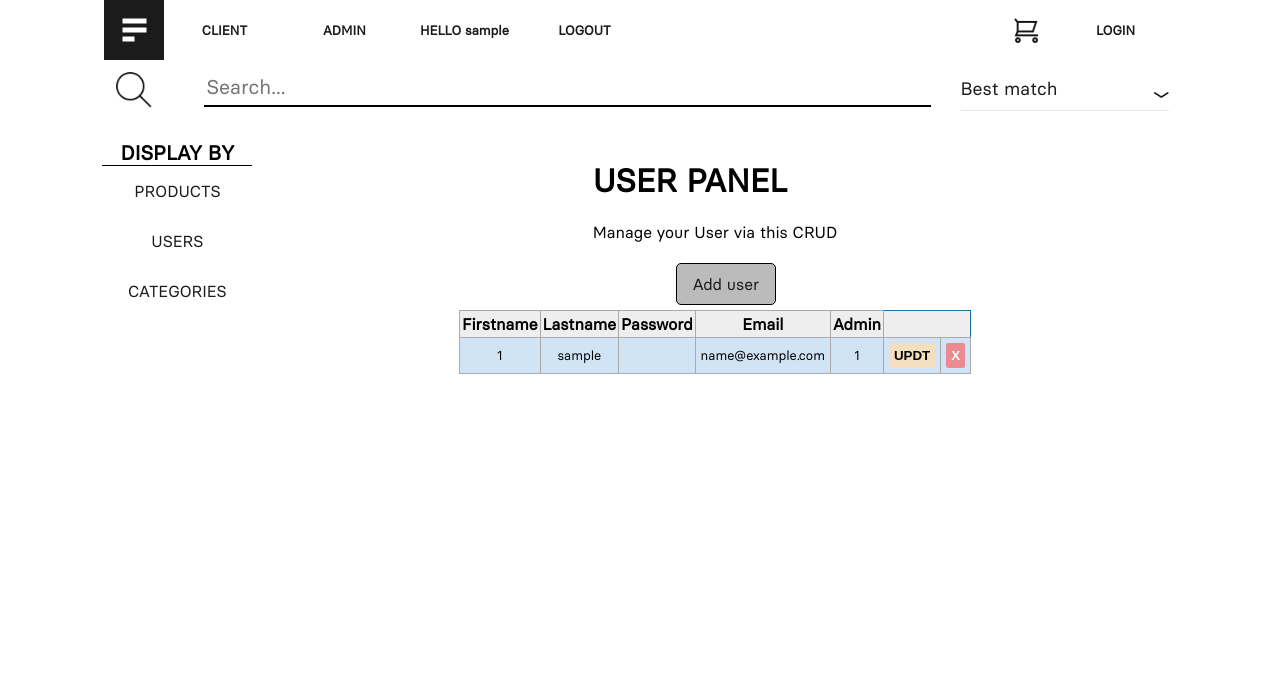
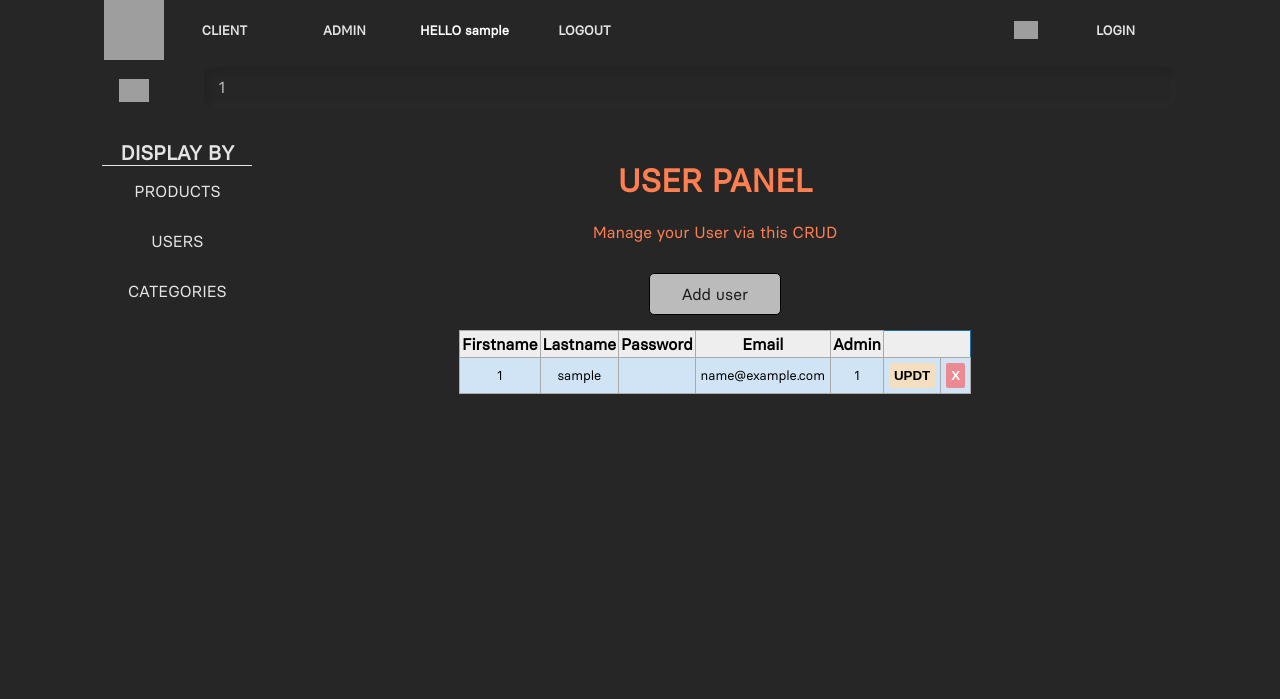
Before and after one commit to cjovignot/01_MyShop, a PHP site: page /admin_users.php in a window 1280 px wide. Shown: the top 699 px of the page. Run offline with PHP 8.4, Linux system fonts and the light colour scheme; the visitor is signed in with stand-in values (Sample User, id 1); data that the repository does not hold is empty; a stand-in replaces the project's code that opens the database connection; grey boxes are pictures that could not be loaded.

Commit message:
MAJ 0303_1014

```diff
--- a/active_filter.php
+++ b/active_filter.php
@@ -3,7 +3,7 @@
     <label id="filter_test_label" for="filter_test">FILTER BY</label>
 
     <form class="form_test" method="get">
-        <select name="category" class="field">
+        <select id="category_field" name="category" class="field">
             <option value="none">
                 <?php
                     if ($_GET['category']) {
--- a/nav_bar.php
+++ b/nav_bar.php
@@ -8,7 +8,7 @@
 
     <header>
         <div id="header_left">
-            <div id="home_logo"></div>
+            <a href="index.php"><div id="home_logo"></div></a>
             <div id="search_logo"></div>
         </div>
         <div id="header_right">
@@ -37,20 +37,12 @@
                 </div>
             </div>
             <div id="header_right_bottom">
+            <div id="header_right_bottom">
                     <div id="nav_bar_search">
-                        <input id="search_input" type="text" placeholder="Search...">
-                        <!-- Best match déroulant -->
-                        <nav id="best_match">
-                            <ul>
-                              <li class="scrolling_menu"><a href="#">Best match &ensp;</a>
-                                <ul class="sub_menu">
-                                  <li><a href="#">Match #1</a></li>
-                                  <li><a href="#">Match #2</a></li>
-                                  <li><a href="#">Match #3</a></li>
-                                </ul>
-                              </li>
-                            </ul>
-                        </nav>
+                        <form id="search_bar" action="">
+                            <input id="search_input" type="text" name="query" value="<?php echo $_SESSION['query'] ?>" placeholder="Search...">
+                            <button hidden type="submit"></button>
+                        </form>
                     </div>
             </div>
         </div>
--- a/stylesheet.css
+++ b/stylesheet.css
@@ -38,23 +38,21 @@ header {
     justify-content: center;
     z-index: 999;
     width: 100%;
-    background-color: white;
+    background-color: #262626;
 }
-    #header_left {
 
-    }
         #home_logo {
-            background-image: url(img_source/img_website/Logo.png);
+            background-image: url(img_source/img_website/LogoW.png);
             background-repeat: no-repeat;
             background-position: center;
             height: 60px;
             width: 60px;
         }
         #search_logo {
-            background-image: url(img_source/img_website/Search.png);
+            background-image: url(img_source/img_website/SearchW.png);
             background-repeat: no-repeat;
             background-position: center;
-            background-size: 60%;
+            background-size: 50%;
             height: 60px;
             width: 60px;
         }
@@ -87,11 +85,12 @@ header {
                     height: 100%;
                     display: flex;
                     justify-content: center;
+                    color: #e4e4e4;
                     align-items: center;
                     transition: 0.2s;
                 }
                 .button_menu:hover {
-                    background-color: #1b1b1b;
+                    background-color: #222222;
                     color: white;
                     transition: 0.2s;
                 }
@@ -99,7 +98,7 @@ header {
                 display: flex;
             }
                 #cart_logo {
-                    background-image: url("img_source/img_website/Cart Button.png");
+                    background-image: url("img_source/img_website/Cart ButtonW.png");
                     background-repeat: no-repeat;
                     background-position: center;
                     background-size: 40%;
@@ -108,15 +107,13 @@ header {
                     transition: 0.2s;
                 }
                 #cart_logo:hover {
-                    background-size: 50%;
+                    background-size: 42%;
                     transition: 0.2s;
                 }
                 #menu_hamburger {
                     display: none;
                 }
-        #header_right_bottom {
 
-        }
             #nav_bar_search {
                 display: flex;
                 padding: 7px 0px 0px 0px;
@@ -124,105 +121,27 @@ header {
                 #search_input {
                     width: 100%;
                     margin-left: 40px;
+                    height: 40px;
+                    font-family: 'Basier';
                     border: none;
-                    height: 40px;
-                    border-bottom: 2px black solid;
-                    font-size: 20px;
-                    font-family: 'Basier';
+                    margin-bottom: 15px;
+                    color: #bfc0c0;
+                    background: #262626;
+                    padding: 14px;
+                    font-size: 16px;
+                    border-radius: 10px;
+                    box-shadow: inset 5px 5px 5px #232323, inset -5px -5px 5px #292929;
+                    outline: none;
                 }
 
-
-        #best_match{
-            background-color: white;
-            position: sticky;
-            top: 0px;
-            font-size: 20px;
-            width: 20%;
-            height: 43px;
-            min-width: 208px;
-            margin: 0px 7px 0 30px;
-            padding: 0px 0px 0px 0px;
-            border-bottom: 1.5px #80808030 solid;
-        }
-        #best_match_responsive {
-            display: none;
-        }
-
-        #best_match ul{
-            margin: 0;
-            list-style-type: none;
-            padding: 0;
-        }
-        #best_match ul::after{
-            content: "";
-            display: table;
-            clear: both;
-        }
-
-        #best_match ul li{
-            float: left;
-            width: 100%;
-            text-align: center;
-            position: relative;
-        }
-
-        #best_match a{
-            display: flex;
-            text-decoration: none;
-            text-align: left;
-            font-size: 18px;
-            height: 42px;
-            font-weight: 100;
-            justify-content: space-between;
-            align-items: center;
-            color: #1b1b1b;
-            border-bottom: 2px solid transparent;
-            transition: 0.2s;
-        }
-        #best_match a:hover{
-            color:  #c4c4c4;
-            border-bottom: 2px solid #1b1b1b;
-        }
-
-        .sub_menu{
-            display: none;
-            box-shadow: 0px 1px 2px  #1b1b1b;
-            background-color: white;
-            position: absolute;
-            width: 100%;
-            z-index: 1000;
-        }
-        #best_match > ul li:hover .sub_menu{
-            display: block;
-        }
-        .sub_menu li{
-            float: none;
-            width: 100%;
-            text-align: left;
-        }
-        .sub_menu a{
-            padding: 10px;
-            border-bottom: none;
-        }
-        .sub_menu a:hover{
-            border-bottom: none;
-            background-color:  #1b1b1b;
-        }
-
-        .scrolling_menu > a::after{
-            content: " ﹀";
-            font-size: 15px;
-            display: flex;
-            align-self: end;
-            font-weight: bold;
-        }
 
 /* START ADMIN MENU LEFT */
 #admin_menu_left {
     align-items: center;
     display: flex;
     left: 110px;
-    z-index: 999;
+    color: #e4e4e4;
+    z-index: 0;
     flex-direction: column;
     max-height: 300px;
     width: 150px;
@@ -230,18 +149,19 @@ header {
 #title_menu {
     font-size: 20px;
     font-weight: bold;
-    border-bottom: 1px black solid;
+    border-bottom: 1px #e4e4e4 solid;
     width: 100%;
     text-align: center;
 }
 .link_admin_menu {
     width: 100%;
     height: 50px;
+    text-decoration: none;
+    align-items: center;
     display: flex;
     justify-content: center;
-    text-decoration: none;
+    color: #e4e4e4;
     align-items: center;
-    color: #1b1b1b;
     transition: 0.2s;
 }
 .link_admin_menu:hover {
@@ -252,8 +172,9 @@ header {
 
 .panel{
     align-items: center;
+    color: coral;
+    text-align: center;
     margin: auto;
-    z-index: 0;
     display: flex;
     min-width: 20%;
     border: 0px black solid;
@@ -344,6 +265,7 @@ header {
 
 body {
     margin: 0;
+    background-color: #262626;
 }
 
 
@@ -355,7 +277,7 @@ body {
     align-items: center;
     transition: 0.2s;
     text-decoration: none;
-    color: #1b1b1b;
+    color: #ffffff;
     font-weight: bold;
     font-size: small;
 }
@@ -1111,3 +1073,22 @@ footer {
     transition: 0.2s;
 }
 }
+
+
+
+/* SECTION ADMIN */
+
+.create_admin_menu {
+    width: 120px;
+    height: 30px;
+    display: flex;
+    justify-content: center;
+    text-decoration: none;
+    align-items: center;
+    color: #1b1b1b;
+    transition: 0.2s;
+    border-radius: 5px;
+    border: 1px black solid;
+    margin: 15px;
+    background-color: #bbbbbb;
+}
```
Also changed, not shown: other parts of stylesheet.css (+90 -50 lines), index.php (+5 -9 lines).
